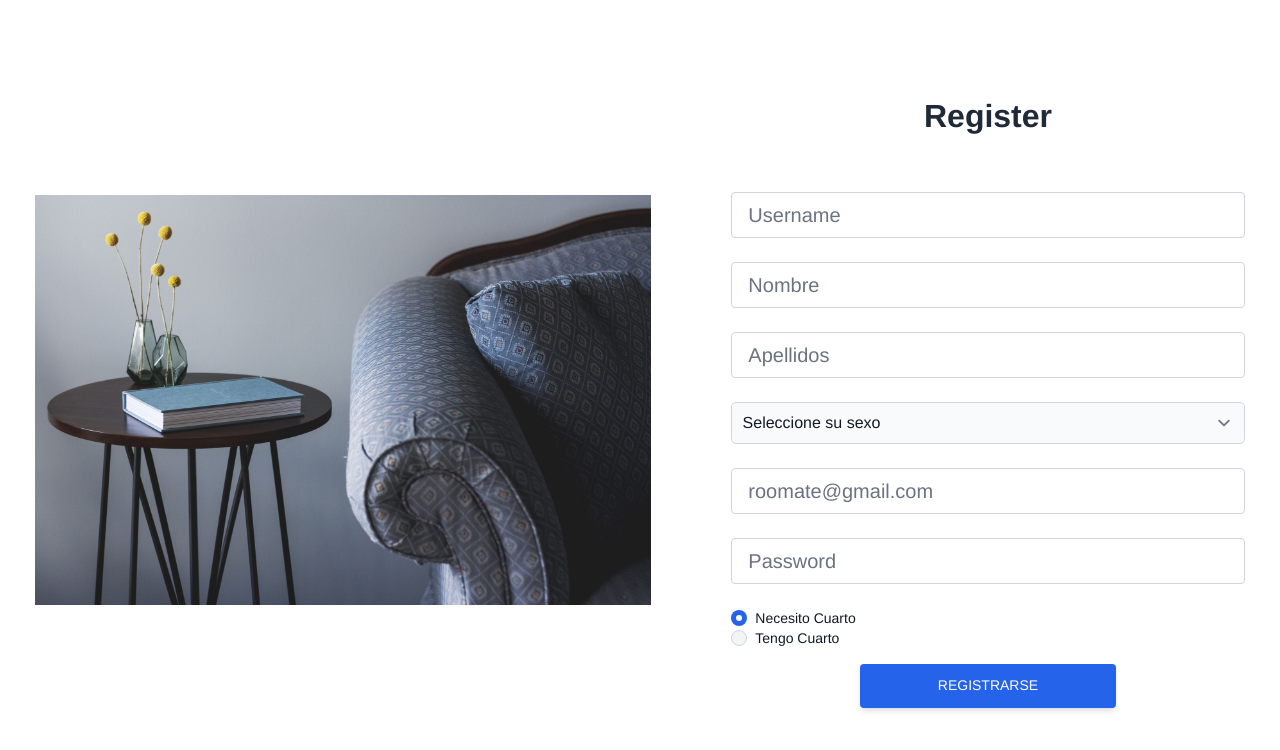
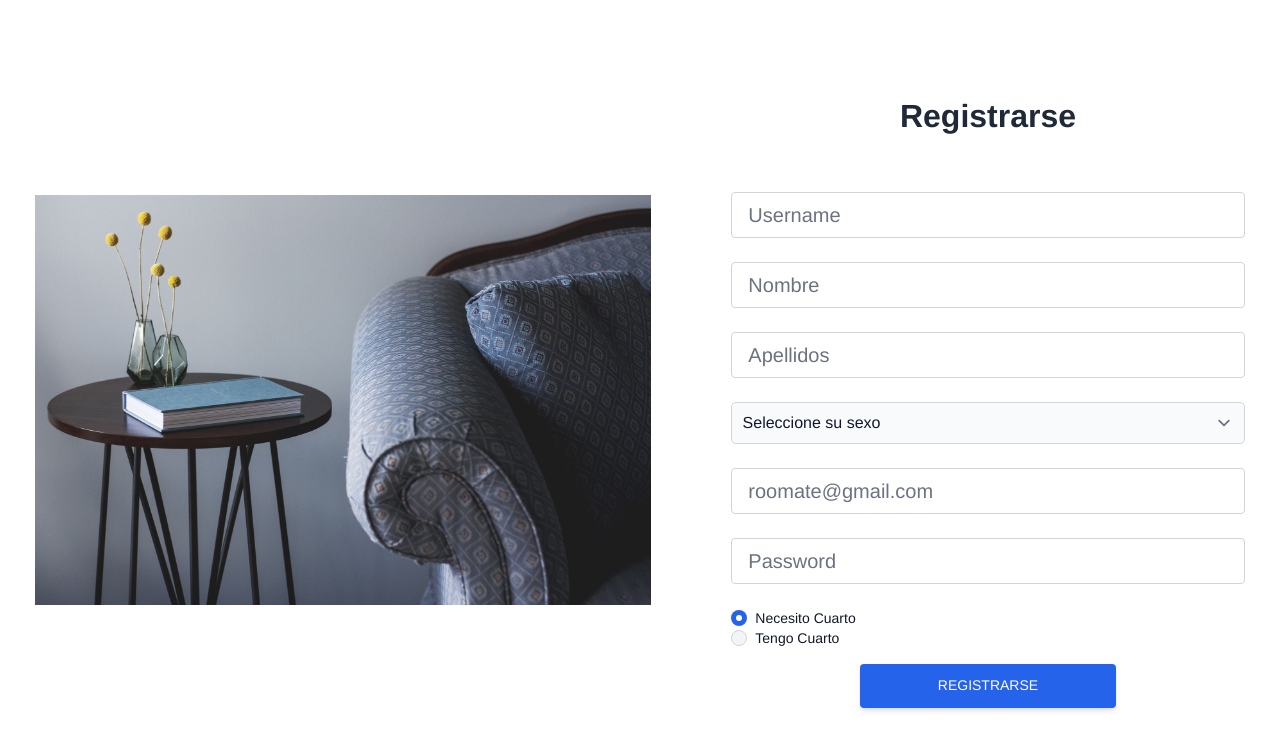
Before and after one commit to daiv05/frontend, a Vue app: page /register in a window 1280 px wide. Shown: the top 750 px of the page. Built offline with nearby package versions, Linux system fonts and the light colour scheme; no server answers.

Commit message:
actualizacion login v1

```diff
--- a/src/router/index.js
+++ b/src/router/index.js
@@ -16,7 +16,11 @@ const routes = [
   {
     path: '/vercard',
     name: 'vercard',
+    meta : {
+      requiresAuth : true
+    },
     component: VerCardAlquiler
+
   },
   {
     path: '/departamento',
--- a/src/views/RegisterView.vue
+++ b/src/views/RegisterView.vue
@@ -17,7 +17,7 @@
           />
         </div>
         <div class="xl:ml-20 xl:w-5/12 lg:w-5/12 md:w-8/12 mb-12 md:mb-0">
-          <p class="text-login">Register</p>
+          <p class="text-login">Registrarse</p>
           <form class="formulario" @submit.prevent="submitForm()">
             <!-- Username input -->
             <div class="mb-6">
```
